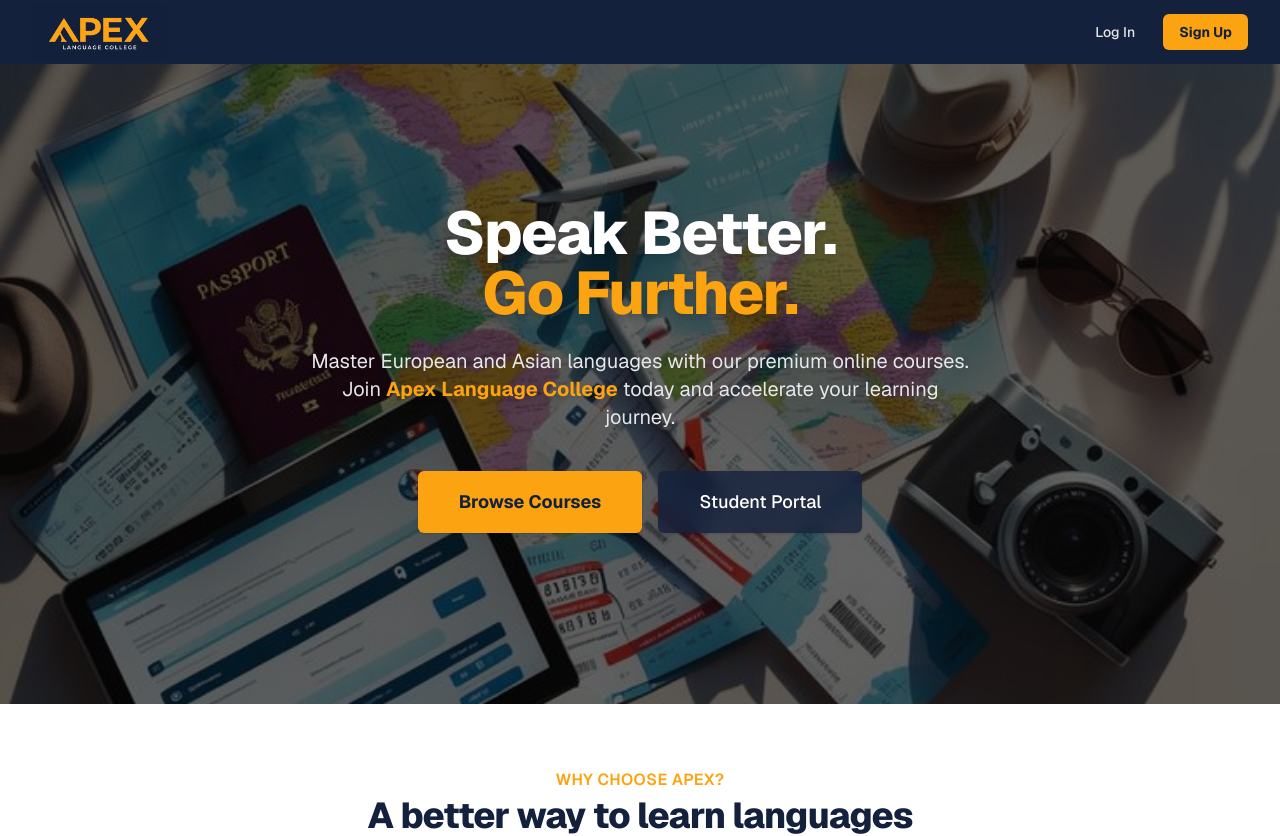
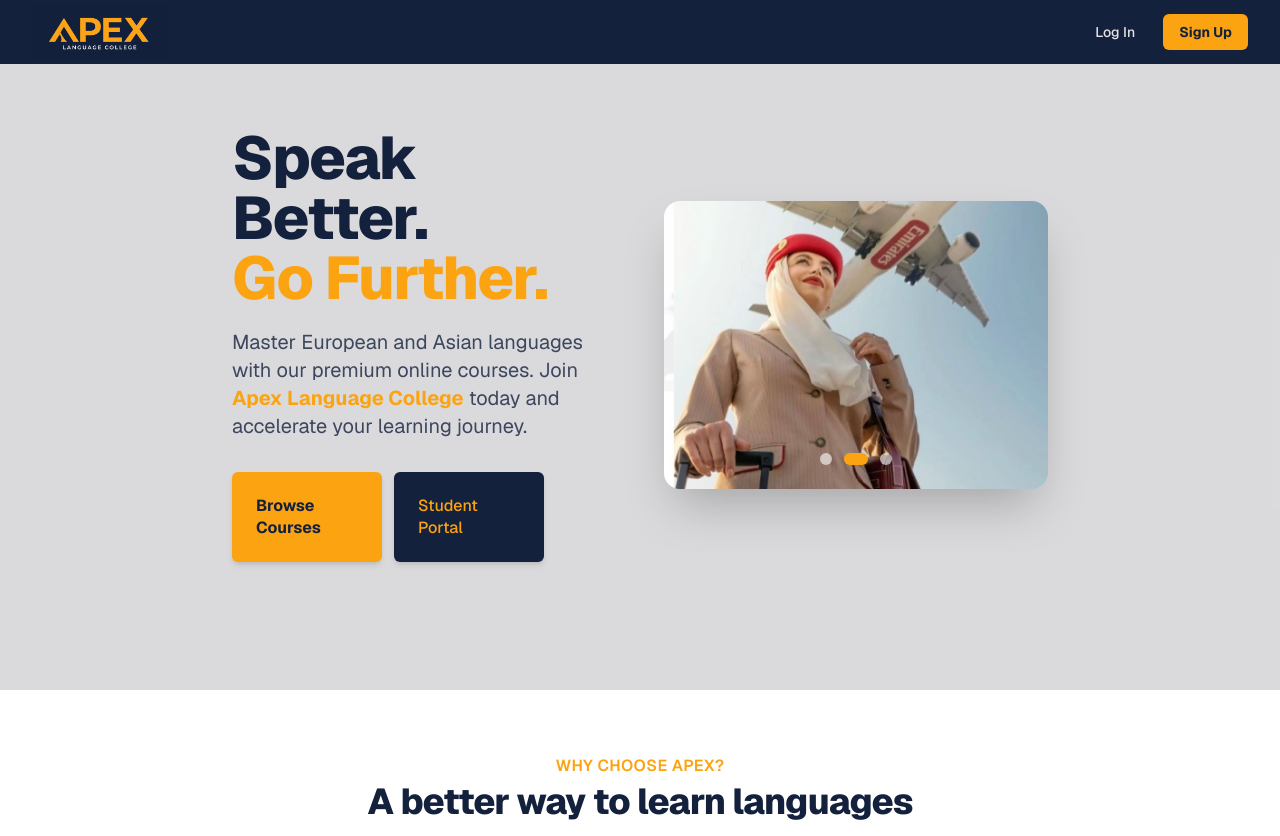
Before and after one commit to hasith360/LMS, a Next.js app: page / in a window 1280 px wide. Shown: the top 836 px of the page. Built offline with nearby package versions, Linux system fonts and the light colour scheme.

Commit message:
style: update hero buttons to match square-ish side-by-side design

```diff
--- a/src/app/page.tsx
+++ b/src/app/page.tsx
@@ -25,31 +25,34 @@ export default function Home() {
 
       {/* Hero Section */}
       <main>
-        <div className="relative pt-32 pb-40 flex items-center min-h-[80vh] justify-center overflow-hidden">
-          <HeroSlider />
+        <div className="relative bg-gray pt-16 pb-32 flex items-center min-h-[70vh]">
+          <div className="absolute inset-0 bg-blue/5"></div>
+          <div className="relative max-w-7xl mx-auto px-4 sm:px-6 lg:px-8 flex flex-col lg:flex-row items-center gap-12">
 
-          <div className="relative z-20 max-w-7xl mx-auto px-4 sm:px-6 lg:px-8 flex flex-col items-center text-center">
-
-            <div className="max-w-3xl">
-              <h1 className="text-4xl tracking-tight font-extrabold text-white sm:text-5xl md:text-6xl drop-shadow-lg">
+            <div className="text-center lg:text-left lg:w-1/2">
+              <h1 className="text-4xl tracking-tight font-extrabold text-blue sm:text-5xl md:text-6xl">
                 <span className="block">Speak Better.</span>
                 <span className="block text-gold">Go Further.</span>
               </h1>
-              <p className="mt-4 max-w-2xl mx-auto text-base text-gray-200 sm:text-lg md:mt-6 md:text-xl drop-shadow-md">
+              <p className="mt-3 max-w-md mx-auto lg:mx-0 text-base text-blue/80 sm:text-lg md:mt-5 md:text-xl md:max-w-3xl">
                 Master European and Asian languages with our premium online courses.
                 Join <span className="font-bold text-gold">Apex Language College</span> today and accelerate your learning journey.
               </p>
-              <div className="mt-8 max-w-md mx-auto sm:flex sm:justify-center md:mt-10 gap-4">
-                <div className="rounded-md shadow">
-                  <Link href="/courses" className="w-full flex items-center justify-center px-8 py-3 border border-transparent text-base font-bold rounded-md text-blue bg-gold hover:bg-yellow-500 md:py-4 md:text-lg md:px-10 transition-colors">
-                    Browse Courses
-                  </Link>
-                </div>
-                <div className="mt-3 sm:mt-0 rounded-md shadow">
-                  <Link href="/signup" className="w-full flex items-center justify-center px-8 py-3 border border-transparent text-base font-medium rounded-md text-white bg-blue/80 hover:bg-blue md:py-4 md:text-lg md:px-10 transition-colors backdrop-blur-sm">
-                    Student Portal
-                  </Link>
-                </div>
+              <div className="mt-8 max-w-md mx-auto lg:mx-0 flex justify-center lg:justify-start gap-3">
+                <Link href="/courses" className="flex flex-col items-start justify-center px-6 py-4 rounded-md shadow-md text-blue bg-gold hover:bg-yellow-500 transition-colors w-[130px] md:w-[150px] h-[90px]">
+                  <span className="font-bold text-sm md:text-base leading-snug">Browse</span>
+                  <span className="font-bold text-sm md:text-base leading-snug">Courses</span>
+                </Link>
+                <Link href="/signup" className="flex flex-col items-start justify-center px-6 py-4 rounded-md shadow-md text-gold bg-blue hover:bg-blue/90 transition-colors w-[130px] md:w-[150px] h-[90px]">
+                  <span className="font-medium text-sm md:text-base leading-snug">Student</span>
+                  <span className="font-medium text-sm md:text-base leading-snug">Portal</span>
+                </Link>
+              </div>
+            </div>
+
+            <div className="lg:w-1/2 flex justify-center w-full px-4 sm:px-0 mt-8 lg:mt-0">
+              <div className="w-full max-w-md transform hover:scale-[1.02] transition-transform duration-500">
+                <HeroSlider />
               </div>
             </div>
 
--- a/src/components/HeroSlider.tsx
+++ b/src/components/HeroSlider.tsx
@@ -2,11 +2,9 @@
 import { useState, useEffect } from 'react';
 
 const images = [
-  { src: '/images/hero-bg1.png', alt: 'World Landmarks' },
-  { src: '/images/hero-bg2.png', alt: 'Travel Map and Accessories' },
-  { src: '/images/hero-bg3.png', alt: 'European Cities' },
-  { src: '/images/hero-bg4.jpg', alt: 'SriLankan Airlines' },
-  { src: '/images/hero-bg5.png', alt: 'Global Monuments' },
+  { src: '/images/passports.jpg', alt: 'Travel Passports' },
+  { src: '/images/hostess.jpg', alt: 'Cabin Crew' },
+  { src: '/images/airplane.jpg', alt: 'Airplane' },
 ];
 
 export default function HeroSlider() {
@@ -20,10 +18,7 @@ export default function HeroSlider() {
   }, []);
 
   return (
-    <div className="absolute inset-0 w-full h-full overflow-hidden z-0">
-      {/* Dark overlay for text readability */}
-      <div className="absolute inset-0 bg-black/60 z-10"></div>
-
+    <div className="relative w-full aspect-[4/3] sm:aspect-[3/4] md:aspect-[4/3] rounded-2xl overflow-hidden shadow-2xl">
       {images.map((img, index) => (
         <img
           key={img.src}
@@ -34,6 +29,21 @@ export default function HeroSlider() {
           }`}
         />
       ))}
+      {/* Dot Indicators */}
+      <div className="absolute bottom-6 left-0 right-0 flex justify-center gap-3 z-10">
+        {images.map((_, index) => (
+          <button
+            key={index}
+            onClick={() => setCurrentIndex(index)}
+            className={`w-3 h-3 rounded-full transition-all duration-300 ${
+              index === currentIndex
+                ? 'bg-gold w-6'
+                : 'bg-white/60 hover:bg-white'
+            }`}
+            aria-label={`Go to slide ${index + 1}`}
+          />
+        ))}
+      </div>
     </div>
   );
 }
```
